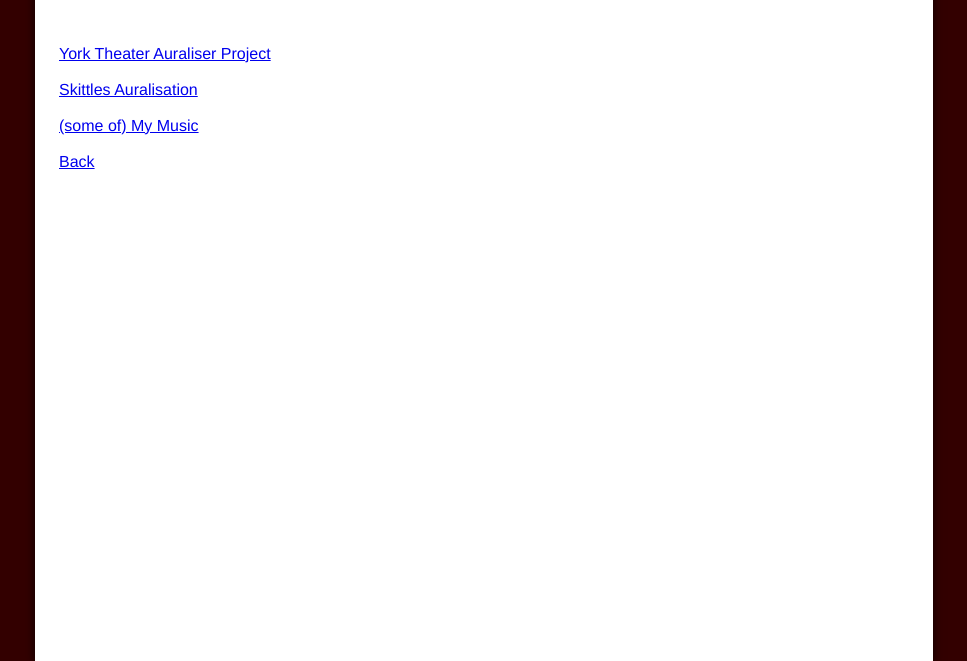
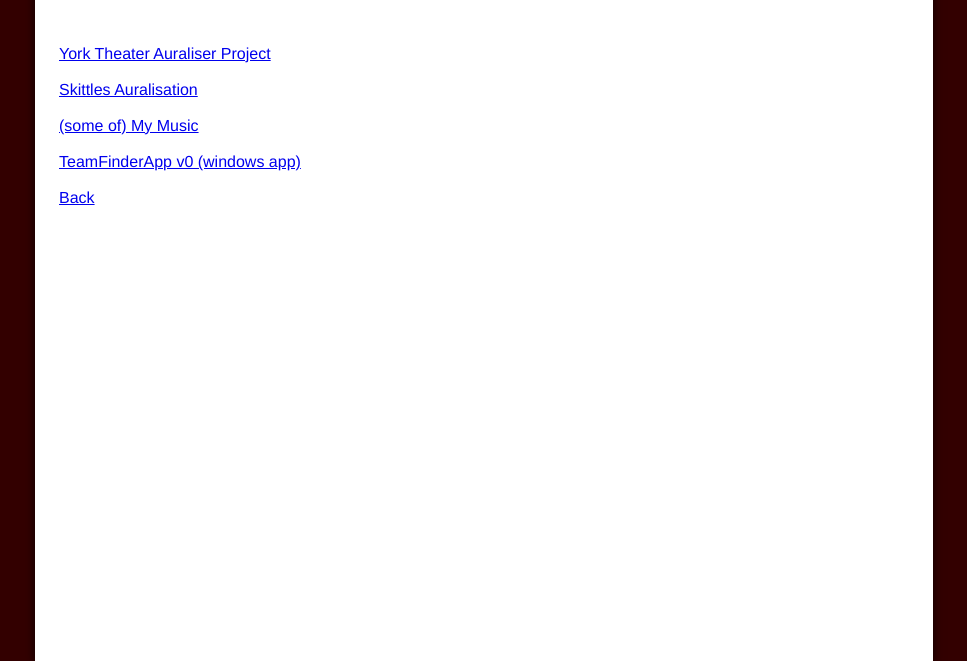
Before and after one commit to brunocitoni/brunocitoni.github.io, a plain HTML site: page projects.html in a window 1280 px wide. Shown: the part 192-853 px from the top of the page, without its empty margins (156-1123 px from the left). Drawn offline with Linux system fonts and the light colour scheme.

Commit message:
Update projects.html

```diff
--- a/projects.html
+++ b/projects.html
@@ -22,6 +22,8 @@
 
 <a href="https://brunocitoni.bandcamp.com" target="_blank">(some of) My Music</a> <br><br>
 
+<a href="TeamFinderApp.zip">TeamFinderApp v0 (windows app)</a> <br><br>
+
 <a href="index.html">Back</a> <br><br>
 
 </div>
```
